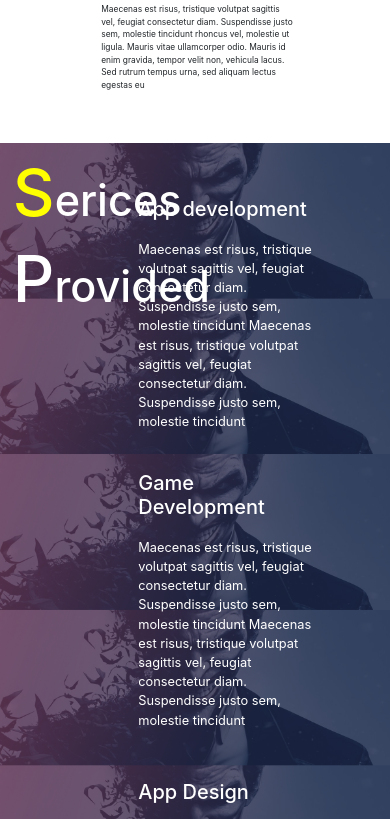
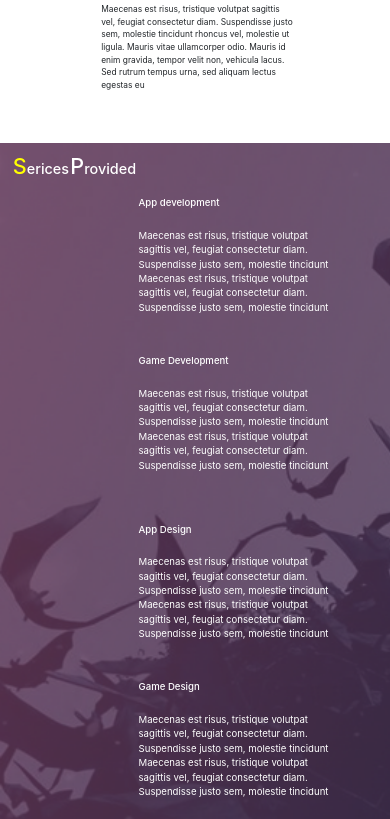
Before and after one commit to bystritskiy123/progect_5, a plain HTML site: page index.html in a window 390 px wide. Shown: the part 4069-4888 px from the top of the page. Drawn offline with nearby package versions, Linux system fonts and the light colour scheme.

Commit message:
otimization SericesProvided

```diff
--- a/optimization.scss
+++ b/optimization.scss
@@ -242,3 +242,56 @@
 }
 
 /*strategy*/
+
+
+/*SericesProvided*/
+@media (min-width:360px) and (max-width:640px) {
+    #SericesProvided {
+        background-size: cover;
+
+        #main {
+            #text {
+                h4 {
+                    font-size: 90%;
+                }
+            }
+
+            #text_card {
+                width: 65%;
+
+                .card {
+
+                    .card-title {
+                        font-size: 60%;
+                    }
+
+                    .card-text {
+                        font-size: 60%;
+                    }
+                }
+            }
+        }
+    }
+}
+
+@media (min-width:768px) and (max-width:1023px) {
+    #SericesProvided {
+        background-size: cover;
+
+        #main {
+            #text {
+                h4 {
+                    font-size: 200%;
+                }
+            }
+        }
+    }
+}
+
+@media (min-width:1024px) and (max-width:1366px) {
+    #SericesProvided {
+        background-size: cover;
+    }
+}
+
+/*SericesProvided*/
```
Also changed, not shown: optimization.css, 1 other file.
